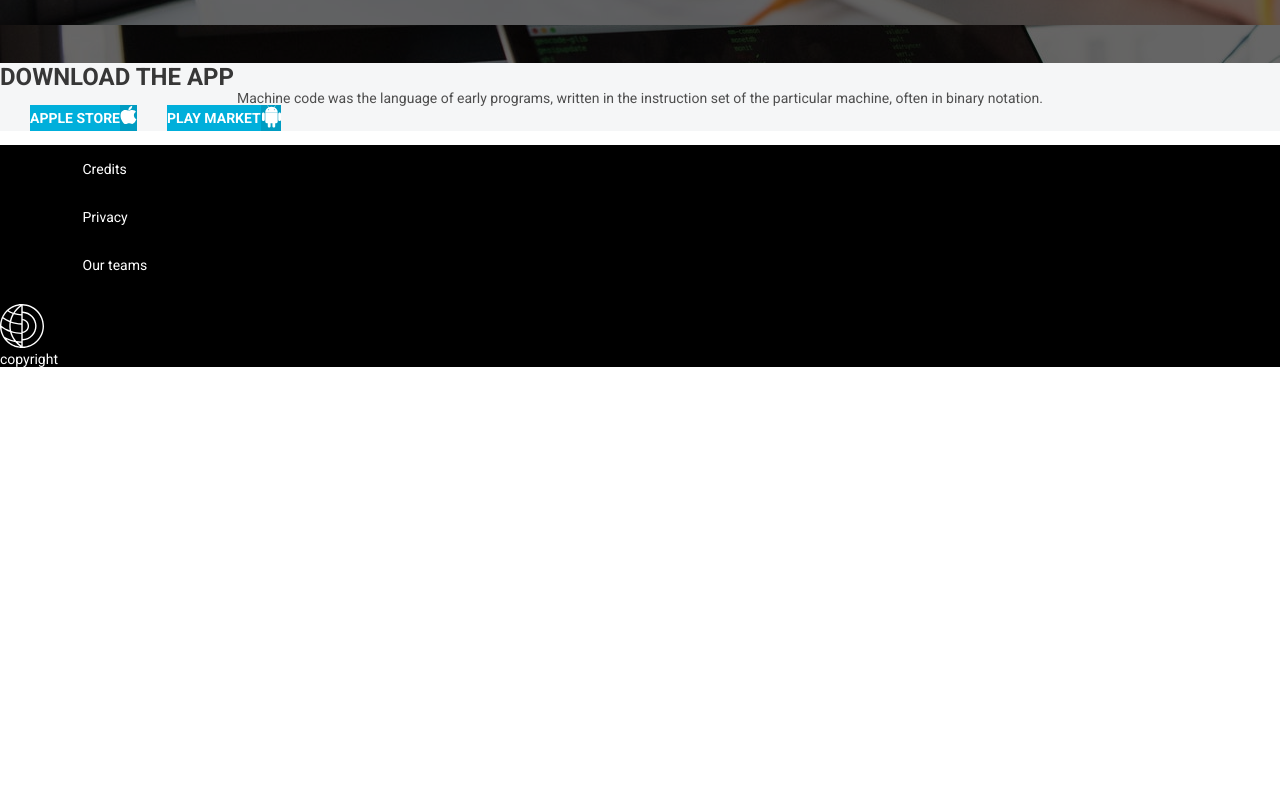
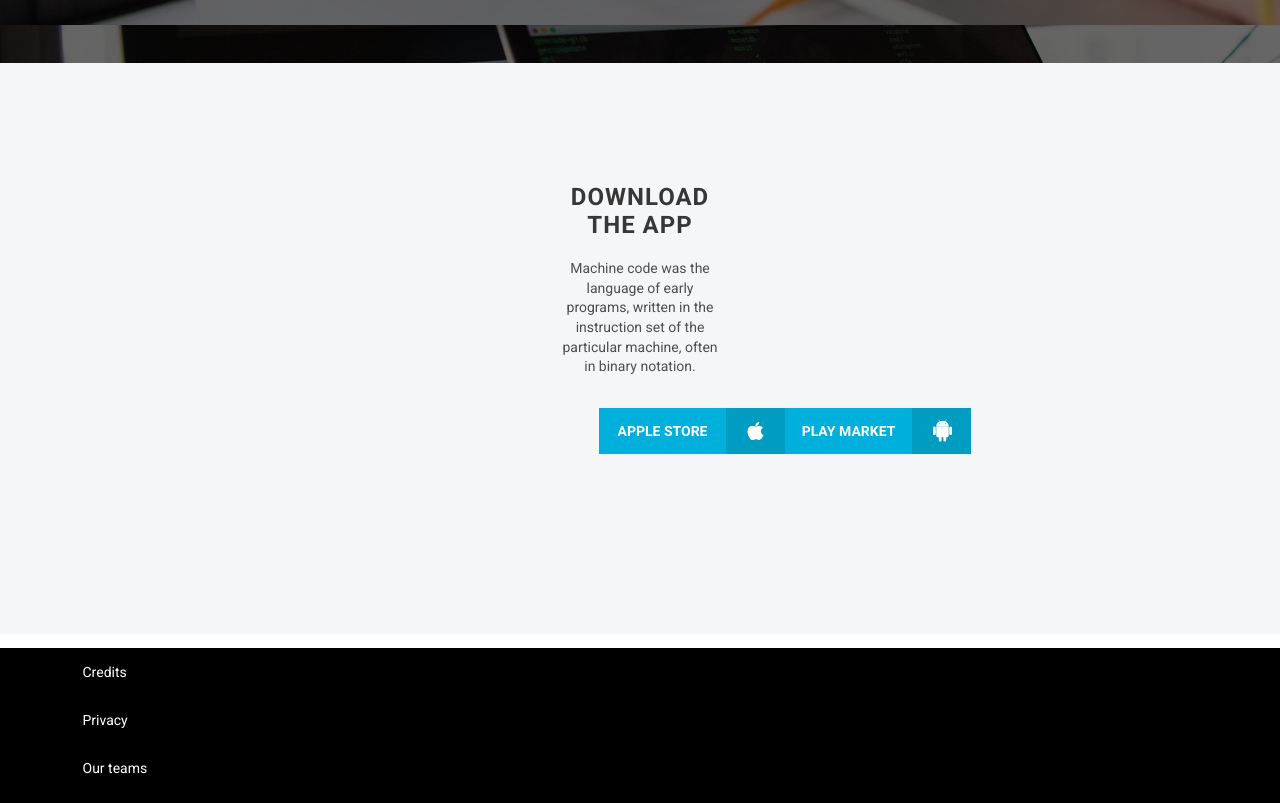
Before and after one commit to vladstepway/webdev, a website: page webdev/index.html in a window 1280 px wide. Shown: the part 3605-4408 px from the top of the page. Before the commit the page ends 3972 px from the top, so only its background shows below. Drawn offline with Linux system fonts and the light colour scheme.

Commit message:
refactoring: fixed some issues and completed download block markup

```diff
--- a/webdev/index.html
+++ b/webdev/index.html
@@ -56,7 +56,9 @@
                 <div class="rappresent__content">
                     <h2 class="rappresent__subtitle">Rappresent your idea with
                         a smart Design</h2>
-                    <p class="rappresent__motto">Tasks accompanying and related to programming include: testing, debugging, source code maintenance, <strong class="rappresent__motto_strong">implementation of build systems</strong>, and
+                    <p class="rappresent__motto">Tasks accompanying and related to programming include: testing,
+                        debugging, source code maintenance, <strong class="rappresent__motto_strong">implementation of
+                            build systems</strong>, and
                         management of derived artifacts, such as the machine code of computer programs.</p>
                     <div class="rappresent__button">
                         <button class="button button_not-active">get started</button>
@@ -72,7 +74,8 @@
                 <div class="community__content">
                     <img src="/webdev/assets/icons/community-icon.svg" alt="community-image">
                     <h3 class="community__subtitle">Our community</h3>
-                    <p class="community__motto">A hacker is any skilled computer expert that uses their technical knowledge to overcome a problem, but it can also mean a security hacker in common language</p>
+                    <p class="community__motto">A hacker is any skilled computer expert that uses their technical
+                        knowledge to overcome a problem, but it can also mean a security hacker in common language</p>
                 </div>
                 <div class="community__slider">
                     <div class="slider__pagination">
@@ -138,23 +141,23 @@
             </div>
         </section>
         <section class="download">
-            <div class="wrapper">
+            <div class="wrapper download__wrapper">
                 <div class="download__content">
-                    <h2>DOWNLOAD THE APP</h2>
-                    <p>Machine code was the language of early programs, written in the instruction set of the particular
-                        machine, often in binary notation.</p>
+                    <h2 class="download__subtitle">Download the App</h2>
+                    <p class="download__motto">Machine code was the language of early programs, written in the
+                        instruction set of the particular machine, often in binary notation.</p>
+                </div>
                 <div class="download__buttons">
                     <div class="download-button__group">
-                            <button class="button button_not-active">APPLE STORE</button>
+                        <button class="button button_not-active">apple store</button>
                         <div class="download-button__rectangle">
                             <img src="/webdev/assets/icons/apple-icon.svg" alt="apple-icon">
                         </div>
                     </div>
                     <div class="download-button__group">
-                            <button class="button button_not-active">PLAY MARKET</button>
+                        <button class="button button_not-active">Play Market</button>
                         <div class="download-button__rectangle">
                             <img src="/webdev/assets/icons/android-icon.svg" alt="android-icon">
-                            </div>
                         </div>
                     </div>
                 </div>
--- a/webdev/sass/base/_buttons.scss
+++ b/webdev/sass/base/_buttons.scss
@@ -10,6 +10,7 @@ button {
   padding: 0;
   cursor: pointer;
   transition: all 0.3s;
+  text-transform: uppercase;
 }
 input {
   padding: 0;
--- a/webdev/sass/components/_download.scss
+++ b/webdev/sass/components/_download.scss
@@ -4,16 +4,40 @@
 
 .download__buttons {
   display: flex;
-}
-
-.download__buttons > .download-button__group{
-  margin-left: 3rem;
+  padding-top: 0.1rem;
+  margin: 0 3.9rem;
+  justify-content: space-between;
 }
 
 .download-button__rectangle {
+  display: flex;
+  align-items: center;
+  justify-content: center;
   background: $additional-button-color;
+  width: 5.9rem;
+  height: 4.6rem;
 }
 
 .download-button__group {
   display: flex;
 }
+
+.download__wrapper {
+  padding: 12rem 56rem 18rem 56rem;
+  text-align: center;
+}
+
+.download__subtitle {
+  padding-bottom: 2rem;
+  letter-spacing: 0.1rem;
+}
+
+.download__motto {
+  padding-bottom: 3rem;
+  line-height: 140%;
+}
+
+.download-button__group button {
+  width: 12.7rem;
+  height: 4.6rem;
+}
--- a/webdev/sass/components/_implement.scss
+++ b/webdev/sass/components/_implement.scss
@@ -22,7 +22,6 @@
 }
 
 .implement__button button {
-  text-transform: uppercase;
   width: 180px;
   height: 46px;
 }
--- a/webdev/sass/components/_rappresent.scss
+++ b/webdev/sass/components/_rappresent.scss
@@ -27,7 +27,6 @@
   font-weight: bold;
   font-size: 1.4rem;
   line-height: 1.6rem;
-  text-transform: uppercase;
   width: 184px;
   height: 46px;
 }
--- a/webdev/sass/components/_your-life.scss
+++ b/webdev/sass/components/_your-life.scss
@@ -28,7 +28,6 @@
 .your-life__button button {
   width: 184px;
   height: 46px;
-  text-transform: uppercase;
 }
 
 .your-life__socials {
```
Also changed, not shown: webdev/sass/style.css, 1 other file. Lines whose indentation alone changed are shown as unchanged.
